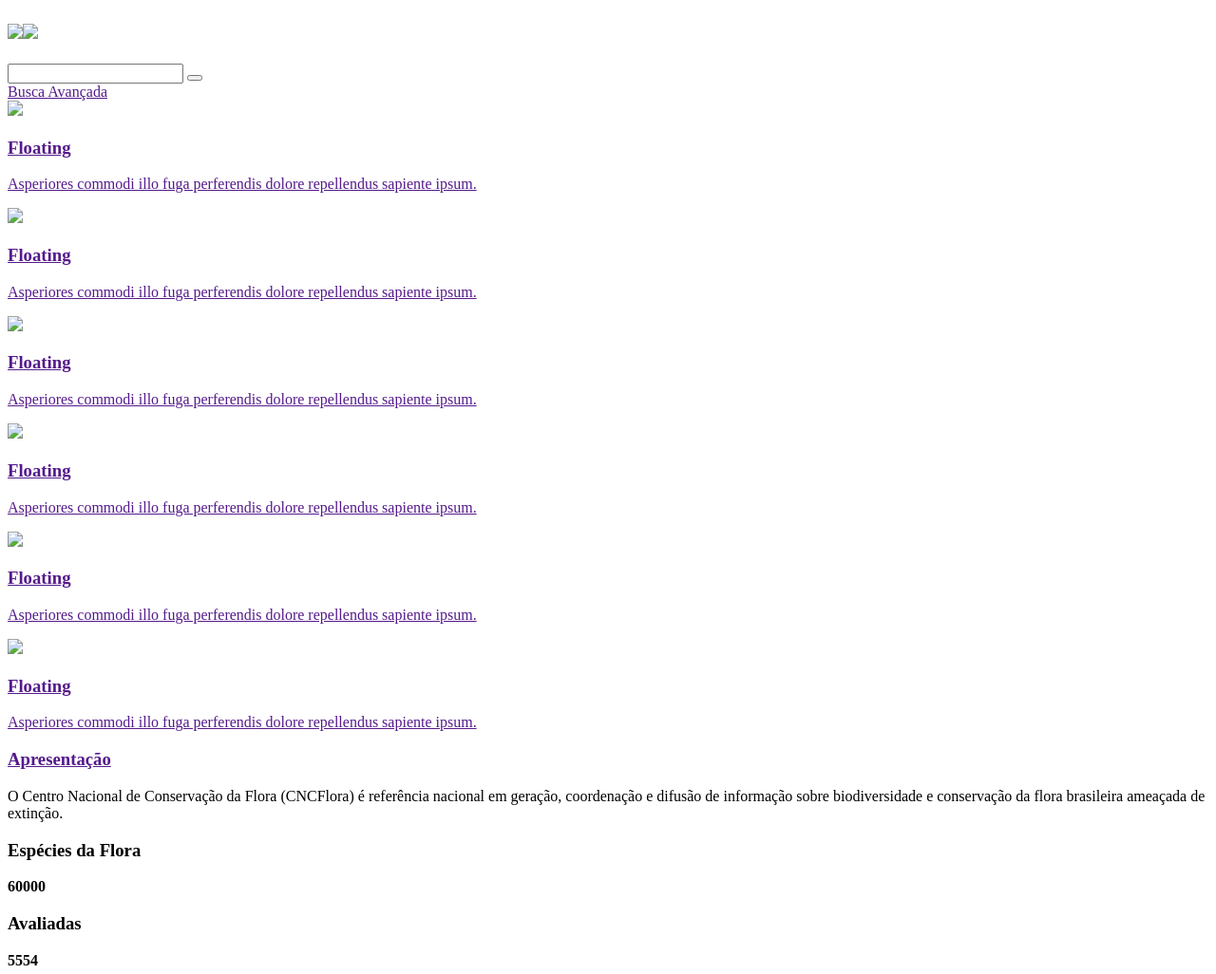
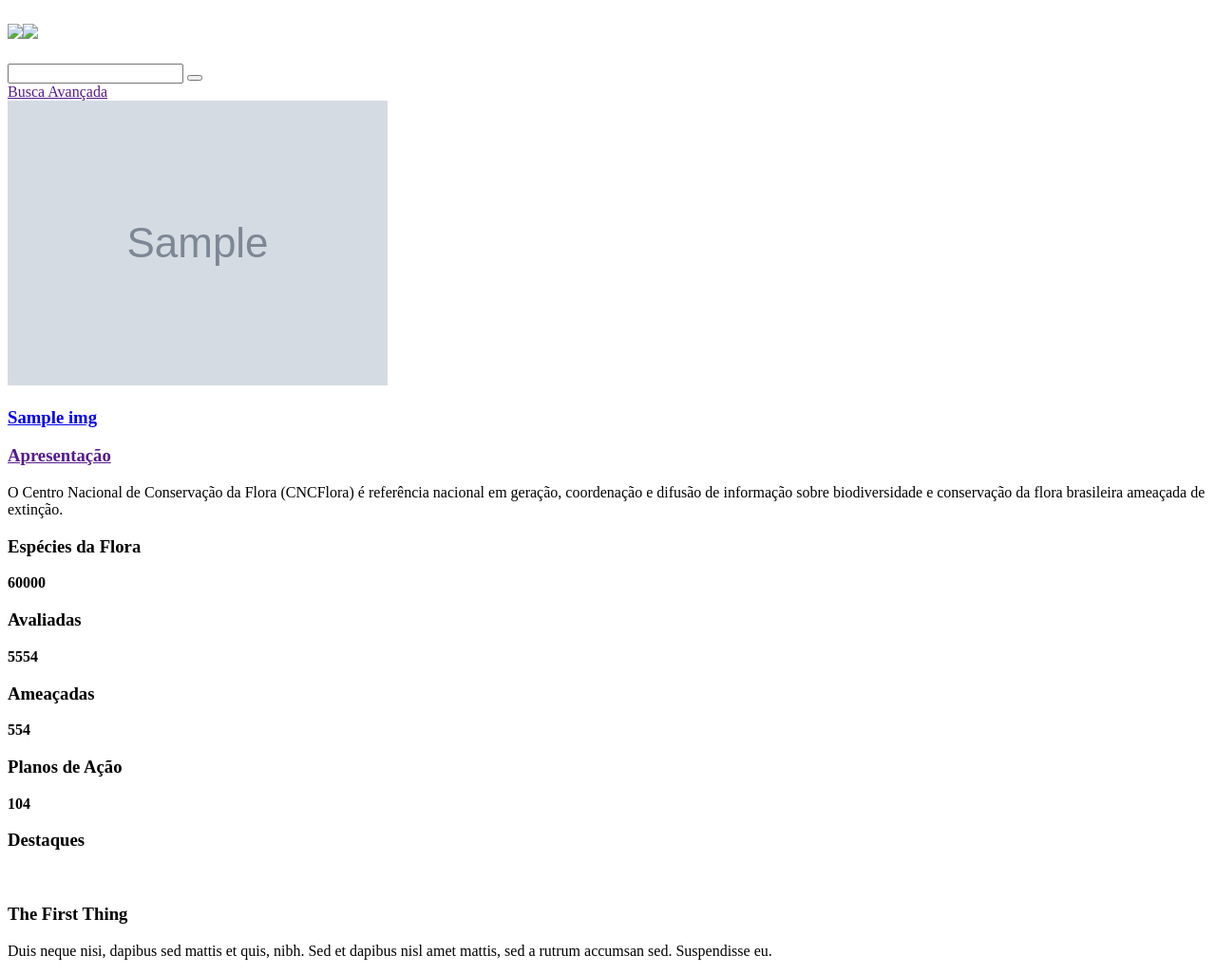
Before and after one commit to CNCFlora/Portal, a Flask app: template templates/home.html in a window 1280 px wide. Shown: the part 176-1202 px from the top of the page at 95% size. Run offline with Flask 2, Linux system fonts and the light colour scheme; the template is opened without the code that fills it: most values are stand-ins (such as "Sample title", 1, 10 or a date in 2020); grey boxes marked "Sample" are stand-in pictures; some libraries are stand-ins or nearby versions.

Commit message:
slideshow usando api de imagens

```diff
--- a/templates/home.html
+++ b/templates/home.html
@@ -5,68 +5,17 @@
 <section class="wrapper style1 about">
   <div class="container">
     <div class="slider1" class="col-sm-12 col-md-12 col-lg-12">
-      <div class="slide"><a href=""><img src="{{static_url}}/images/img1.jpg"/>
-      <div class="portfolio-overlay">
-          <h3>Floating</h3>
-          <p>Asperiores commodi illo fuga perferendis dolore repellendus sapiente ipsum.</p>
-          <a href="{{static_url}}/images/gallery/p2.jpg" data-rel="lightbox" class="expand">
-              <i class="fa fa-search"></i>
-          </a>
+      {% for img in images %}
+      <div class="slide">
+        <a href="{{img['link']}}">
+          <img src="{{img['img']}}"/>
+          <div class="portfolio-overlay">
+            <h3>{{img['name']}}</h3>
+            <p></p>
+          </div>
+        </a>
       </div>
-      </a>
-      </div>
-      <div class="slide"><a href=""><img src="{{static_url}}/images/img2.jpg"/>
-      <div class="portfolio-overlay">
-          <h3>Floating</h3>
-          <p>Asperiores commodi illo fuga perferendis dolore repellendus sapiente ipsum.</p>
-          <a href="{{static_url}}/images/gallery/p2.jpg" data-rel="lightbox" class="expand">
-              <i class="fa fa-search"></i>
-          </a>
-      </div>
-      </a>
-      </div>
-      <div class="slide"><a href=""><img src="{{static_url}}/images/img3.jpg"/>
-      <div class="portfolio-overlay">
-          <h3>Floating</h3>
-          <p>Asperiores commodi illo fuga perferendis dolore repellendus sapiente ipsum.</p>
-          <a href="{{static_url}}/images/gallery/p2.jpg" data-rel="lightbox" class="expand">
-              <i class="fa fa-search"></i>
-          </a>
-      </div>
-      </a>
-      </div>
-      <div class="slide"><a href=""><img src="{{static_url}}/images/img4.jpg"/>
-      <div class="portfolio-overlay">
-          <h3>Floating</h3>
-          <p>Asperiores commodi illo fuga perferendis dolore repellendus sapiente ipsum.</p>
-          <a href="{{static_url}}/images/gallery/p2.jpg" data-rel="lightbox" class="expand">
-              <i class="fa fa-search"></i>
-          </a>
-      </div>
-      </a>
-      </div>
-      <div class="slide"><a href=""><img src="{{static_url}}/images/img5.jpg"/>
-      <div class="portfolio-overlay">
-          <h3>Floating</h3>
-          <p>Asperiores commodi illo fuga perferendis dolore repellendus sapiente ipsum.</p>
-          <a href="{{static_url}}/images/gallery/p2.jpg" data-rel="lightbox" class="expand">
-              <i class="fa fa-search"></i>
-          </a>
-      </div>
-      </a>
-      </div>
-      <div class="slide"><a href=""><img src="{{static_url}}/images/img2.jpg"/>
-      <div class="portfolio-overlay">
-          <h3>Floating</h3>
-          <p>Asperiores commodi illo fuga perferendis dolore repellendus sapiente ipsum.</p>
-          <a href="{{static_url}}/images/gallery/p2.jpg" data-rel="lightbox" class="expand">
-              <i class="fa fa-search"></i>
-          </a>
-      </div>
-      </a>
-      </div>
-
-
+      {% endfor %}
      </div>
      <div class=" double">
       <section class="col-sm-12 col-md-12 col-lg-12">
```
Also changed, not shown: handlers/home.py (+14 -0 lines).
